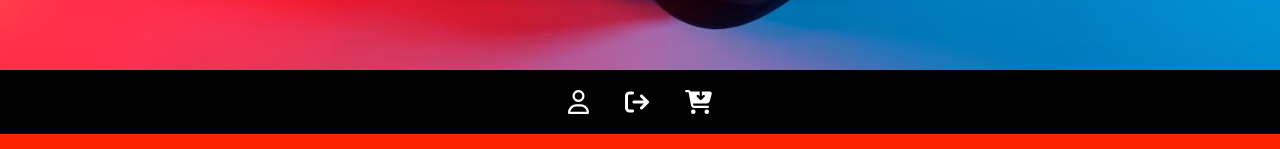
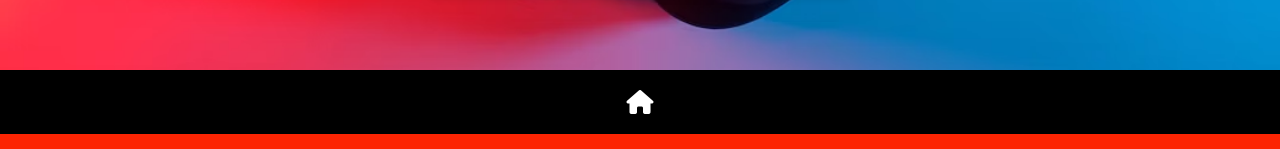
Before and after one commit to adamhood15/the-mash-up, a React (Vite) app in the folder client/: page / in a window 1280 px wide. Shown: the part 666-815 px from the top of the page. Built offline with nearby package versions, Linux system fonts and the light colour scheme; a web font is replaced by a local one.

Commit message:
added page redirects to footer icons, also added home icon

```diff
--- a/client/src/components/shared/Icon.jsx
+++ b/client/src/components/shared/Icon.jsx
@@ -1,5 +1,5 @@
-export default function Icon({ className, variant="user" }) {
+export default function Icon({ className, variant="user", onClick, ...props }) {
     return (
-    <i className={`${className}`}></i>
+    <i className={`${className}`} onClick={onClick} {...props}></i>
     );
 }
--- a/client/src/components/ui/footer/Footer.jsx
+++ b/client/src/components/ui/footer/Footer.jsx
@@ -1,11 +1,41 @@
+import { useNavigate } from 'react-router-dom'
 import Icon from '../../shared/Icon'
+import Auth from '../../../utils/auth'
 
 export default function Footer () {
+  const navigate = useNavigate()
+  const isLoggedIn = Auth.loggedIn()
+
+  const handleHomeClick = () => {
+    if (isLoggedIn) {
+      navigate('/products')
+    } else {
+      navigate('/')
+    }
+  }
+
+  const handleAccountClick = () => {
+    navigate('/account')
+  }
+
+  const handleLogoutClick = () => {
+    Auth.logout()
+  }
+
+  const handleCartClick = () => {
+    navigate('/products/cart')
+  }
+
   return (
     <footer className='sticky bottom-0 flex flex-row flex-wrap justify-center  gap-5 p-3 bg-black text-2xl *:text-white *:cursor-pointer *:rounded-lg *:p-2 *:hover:bg-red-600 z-999'>
-      <Icon className='fa-regular fa-user ' />
-      <Icon className='fa-solid fa-arrow-right-from-bracket ' />
-      <Icon className='fa-solid fa-cart-arrow-down ' />
+      <Icon className='fa-solid fa-house' onClick={handleHomeClick} />
+      {isLoggedIn && (
+        <>
+          <Icon className='fa-regular fa-user' onClick={handleAccountClick} />
+          <Icon className='fa-solid fa-arrow-right-from-bracket' onClick={handleLogoutClick} />
+          <Icon className='fa-solid fa-cart-arrow-down' onClick={handleCartClick} />
+        </>
+      )}
     </footer>
   )
 }
```
